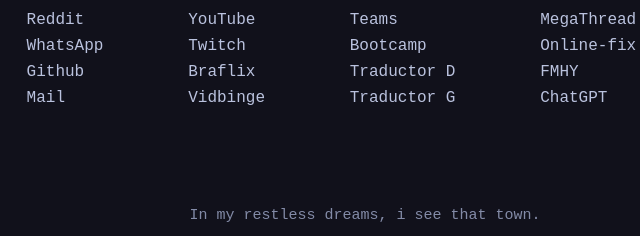
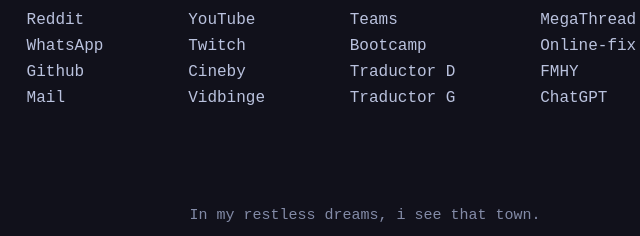
Before and after one commit to Ew-hyliko/Startpage-restlessdreams, a plain HTML site: page index.html in a window 1280 px wide. Shown: the part 602-838 px from the top of the page, 275-915 px from the left. Drawn offline with Linux system fonts and the light colour scheme; a web font is replaced by a local one.

Commit message:
add cineby

```diff
--- a/index.html
+++ b/index.html
@@ -42,7 +42,7 @@
                 </h2>
                 <a href="https://www.youtube.com/">YouTube</a>
                 <a href="https://www.twitch.tv/">Twitch</a>
-                <a href="https://www.braflix.ru/es">Braflix</a>
+                <a href="https://www.cineby.ru/">Cineby</a>
                 <a href="https://www.vidbinge.com/">Vidbinge</a>
             </div>
             <!--contenedor de Estudios-->
```
